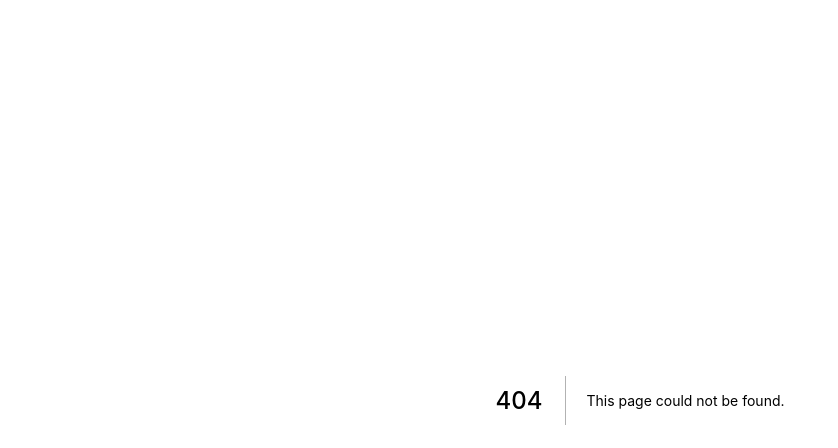
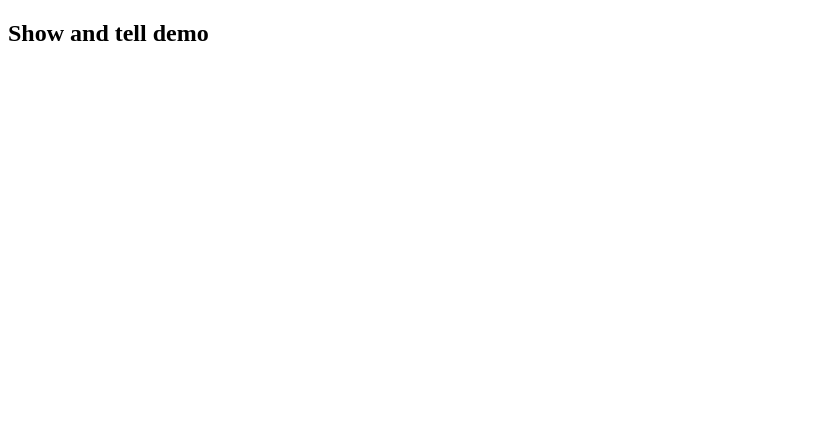
Before and after one commit to jasonkylefrank/G2-Prototyping, a Next.js app: page /showtell in a window 1280 px wide. Before the commit this address had no page. Shown: the top 448 px of the page, without its empty margins (0-838 px from the left). Built offline with nearby package versions, Linux system fonts and the light colour scheme.

Commit message:
Added demo page

```diff
--- /dev/null
+++ b/pages/showtell.js
@@ -0,0 +1,3 @@
+export default (props) => (
+    <h2>Show and tell demo</h2>
+);
```
